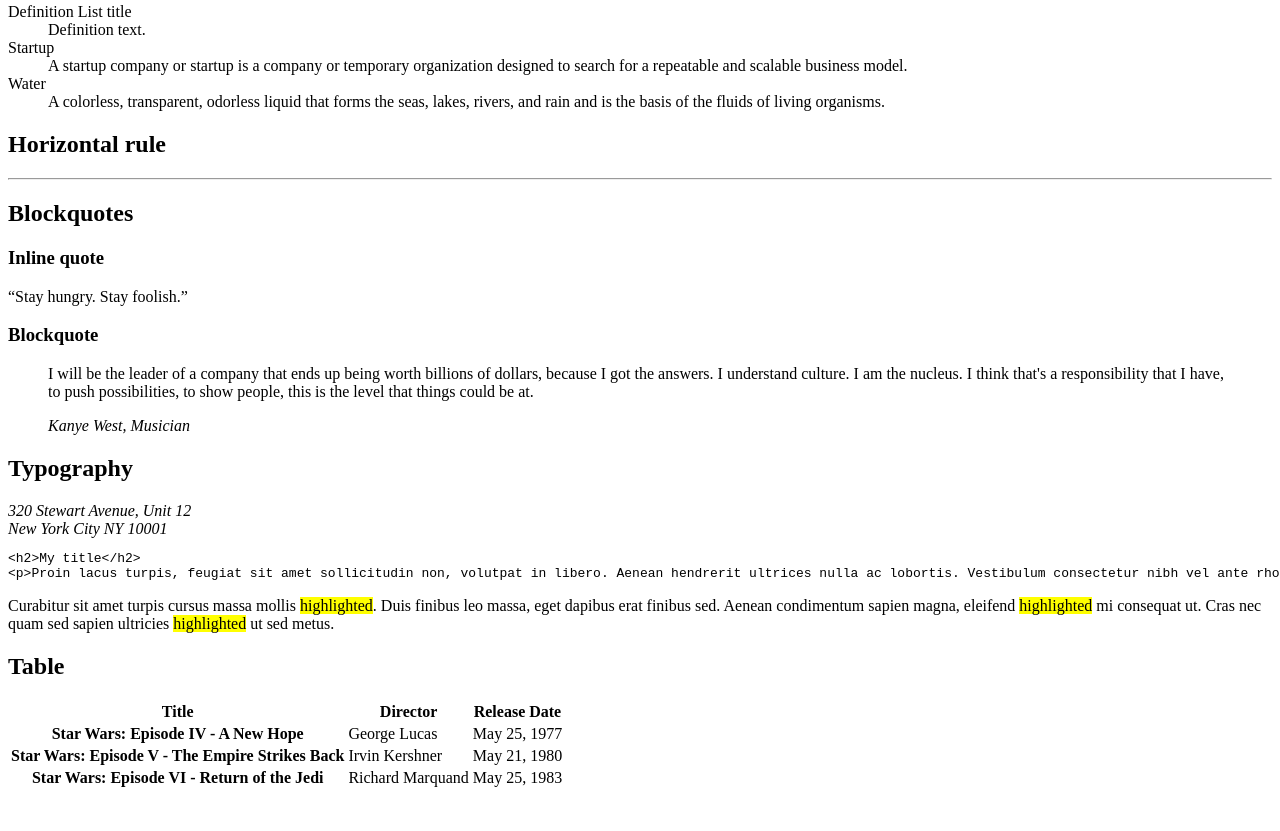
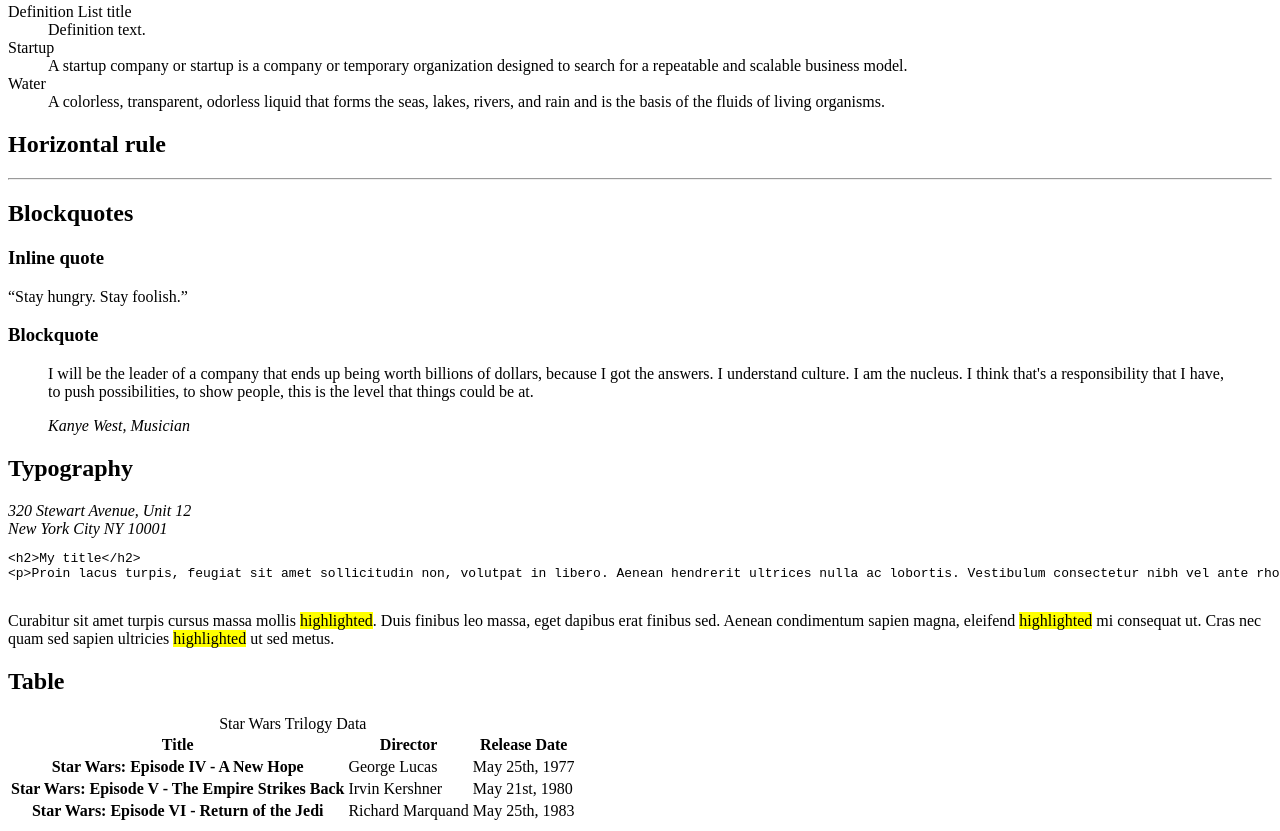
Before and after one commit to TariqRash/holbertonschool-web_front_end, a plain HTML site: page html_advanced/33-styleguide.html in a window 1280 px wide. Shown: the part 817-1648 px from the top of the page. Before the commit the page ends 1615 px from the top, so only its background shows below. Drawn offline with Linux system fonts and the light colour scheme.

Commit message:
Fix table with caption and correct date format
Add caption and use ordinal dates (25th, 21st, 25th)

```diff
--- a/html_advanced/33-styleguide.html
+++ b/html_advanced/33-styleguide.html
@@ -97,8 +97,10 @@
                     </address>
                 </div>
                 <div>
-                    <pre><code>&lt;h2&gt;My title&lt;/h2&gt;
-&lt;p&gt;Proin lacus turpis, feugiat sit amet sollicitudin non, volutpat in libero. Aenean hendrerit ultrices nulla ac lobortis. Vestibulum consectetur nibh vel ante rhoncus faucibus.&lt;/p&gt;</code></pre>
+                    <pre>
+<code>&lt;h2&gt;My title&lt;/h2&gt;
+&lt;p&gt;Proin lacus turpis, feugiat sit amet sollicitudin non, volutpat in libero. Aenean hendrerit ultrices nulla ac lobortis. Vestibulum consectetur nibh vel ante rhoncus faucibus.&lt;/p&gt;</code>
+                    </pre>
                 </div>
                 <div>
                     <p>Curabitur sit amet turpis cursus massa mollis <mark>highlighted</mark>. Duis finibus leo massa, eget dapibus erat finibus sed. Aenean condimentum sapien magna, eleifend <mark>highlighted</mark> mi consequat ut. Cras nec quam sed sapien ultricies <mark>highlighted</mark> ut sed metus.</p>
@@ -110,6 +112,7 @@
                     <h2>Table</h2>
                 </header>
                 <table>
+                    <caption>Star Wars Trilogy Data</caption>
                     <thead>
                         <tr>
                             <th scope="col">Title</th>
@@ -121,17 +124,17 @@
                         <tr>
                             <th scope="row">Star Wars: Episode IV - A New Hope</th>
                             <td>George Lucas</td>
-                            <td>May 25, 1977</td>
+                            <td>May 25th, 1977</td>
                         </tr>
                         <tr>
                             <th scope="row">Star Wars: Episode V - The Empire Strikes Back</th>
                             <td>Irvin Kershner</td>
-                            <td>May 21, 1980</td>
+                            <td>May 21st, 1980</td>
                         </tr>
                         <tr>
                             <th scope="row">Star Wars: Episode VI - Return of the Jedi</th>
                             <td>Richard Marquand</td>
-                            <td>May 25, 1983</td>
+                            <td>May 25th, 1983</td>
                         </tr>
                     </tbody>
                 </table>
```
